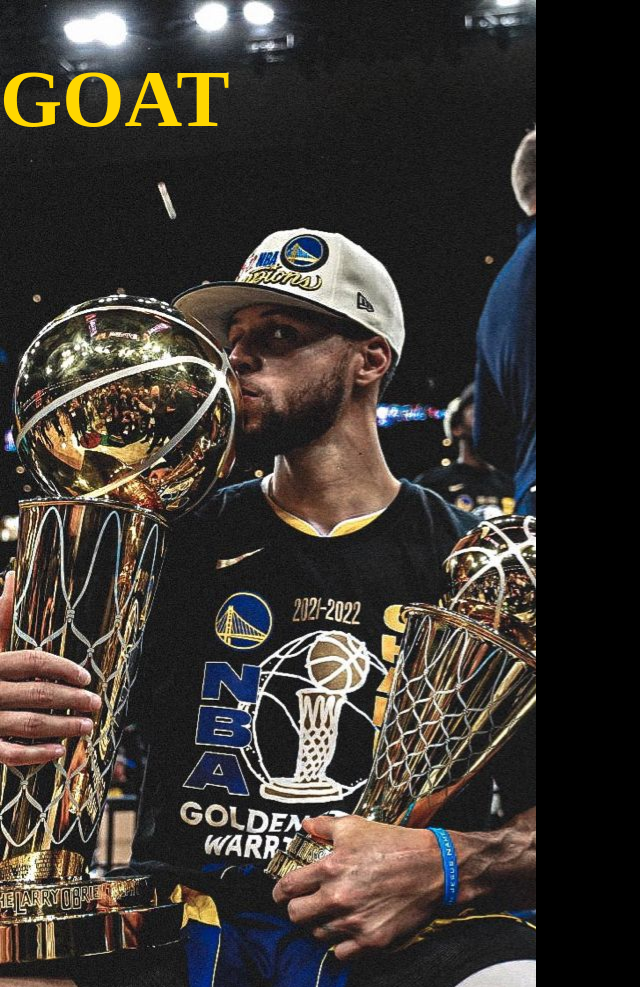
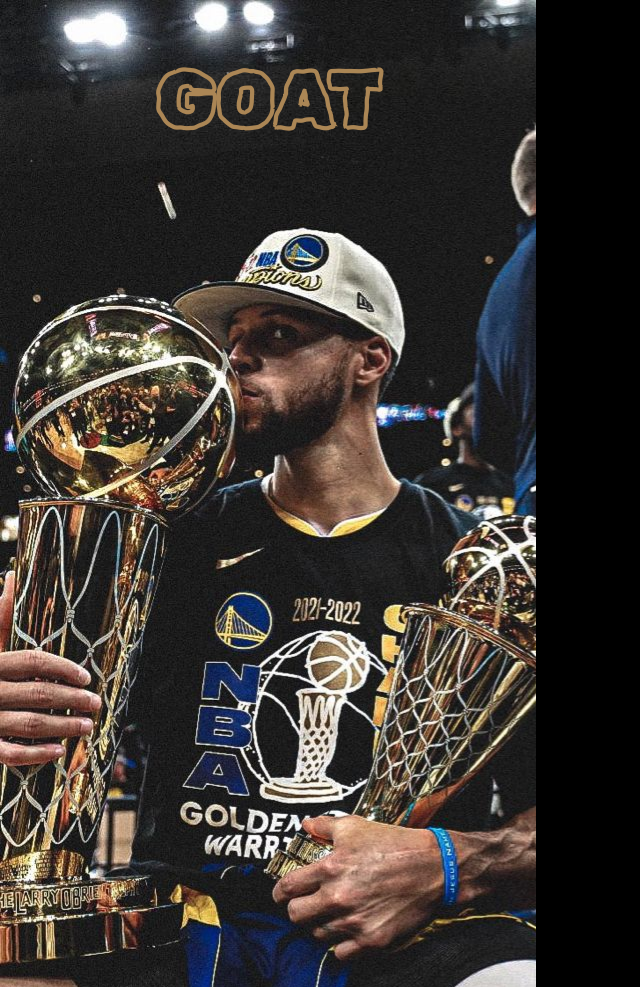
Before and after one commit to DjCr4y0n/Sign-up-Form, a plain HTML site: page index.html in a window 1280 px wide. Shown: the whole page, without its empty margins (0-640 px from the left). Drawn offline with Linux system fonts and the light colour scheme; files whose address does not match are found by name.

Commit message:
add custom font called RubikScribble-Regular form google fonts, change a bit photo and goat text

```diff
--- a/styles.css
+++ b/styles.css
@@ -12,11 +12,17 @@ body
     width: 36em;
     height: 61.7em;
     background-image: url(/home/igor/sign-up-Form/b1b6a16ab431144297332076aa78237d.jpg);
+    text-align: center;
+}
+@font-face {
+    font-family: "Fira Sans";
+    src: url(/home/igor/sign-up-Form/RubikScribble-Regular.ttf);
 }
 .goat-text
 {
+    font-family: "Fira Sans";
     font-size: 5em;
-    color: gold;
+    color: rgb(171, 134, 85)
 }
 .form-area
 {
```
Also changed, not shown: RubikScribble-Regular.ttf (added), 1 other file.
